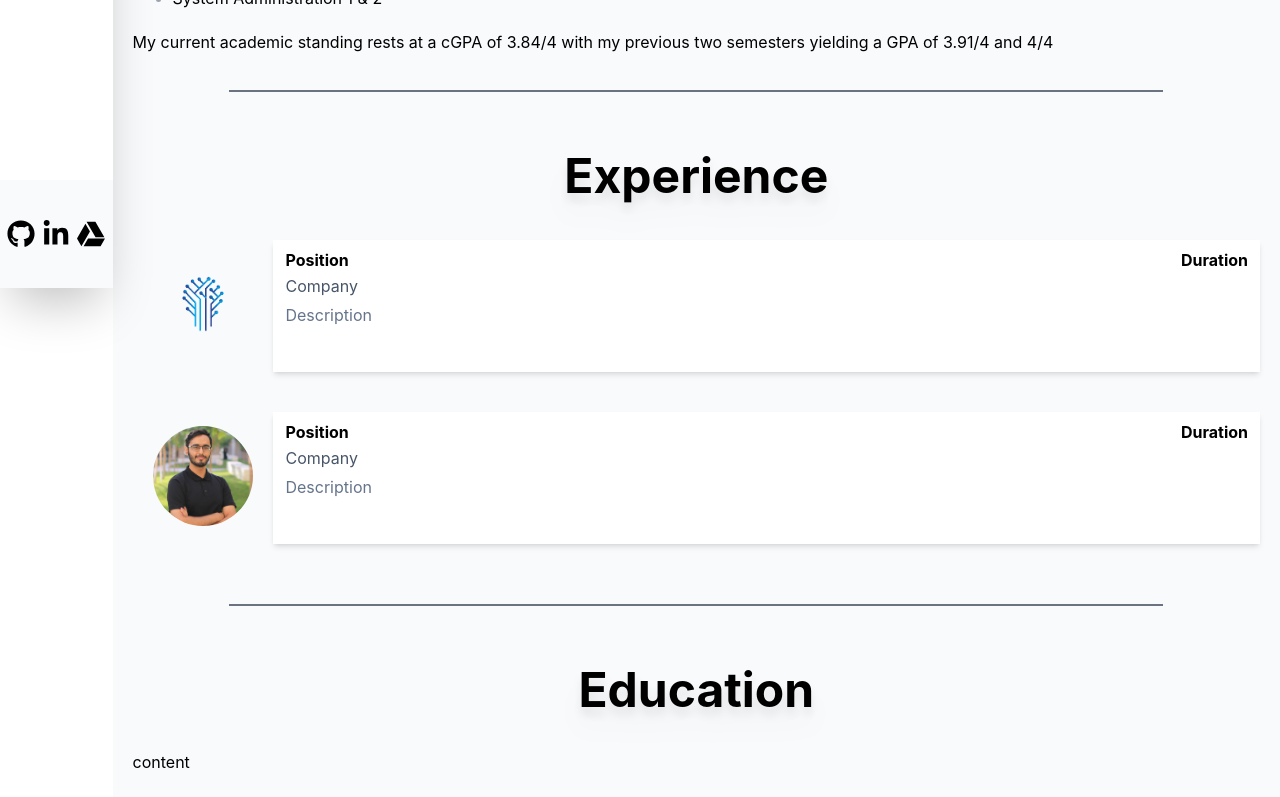
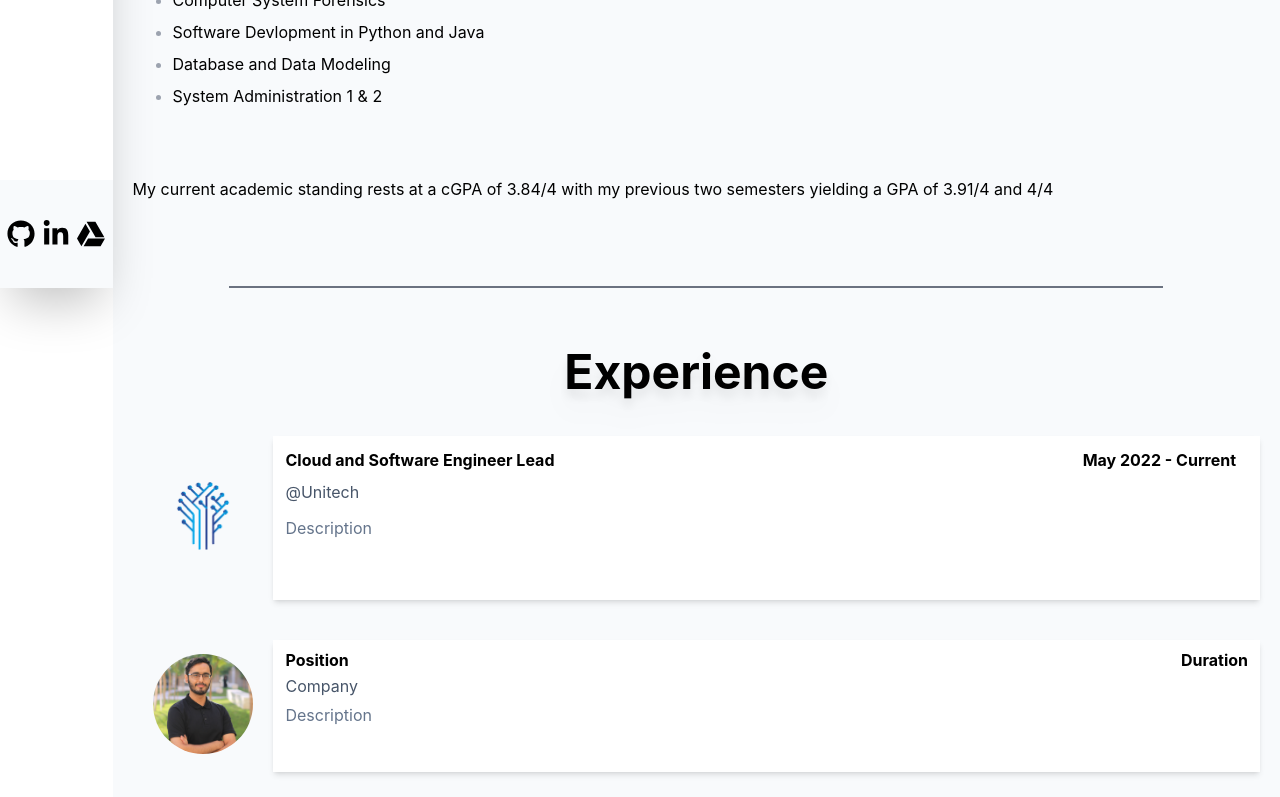
Before and after one commit to Sma-Das/next-portfolio-app, a Next.js app: page / in a window 1280 px wide. Shown: the part 1312-2109 px from the top of the page. Built offline with nearby package versions, Linux system fonts and the light colour scheme.

Commit message:
Customised Grid item

```diff
--- a/sections/about-me.tsx
+++ b/sections/about-me.tsx
@@ -3,7 +3,7 @@ const AboutMe: React.FC = () => {
     <>
       <section
         id="about-me"
-        className="flex flex-col after:border-b-2 after:w-4/5 after:mx-[10%] after:border-gray-500 bg-slate-50 mb-10"
+        className=" min-h-screen flex flex-col after:border-b-2 after:w-4/5 after:mx-[10%] after:border-gray-500 bg-slate-50 mb-10"
       >
         <div className="text-center py-5">
           <h1 className="font-bold text-3xl drop-shadow-xl xl:text-5xl">
--- a/sections/experience.tsx
+++ b/sections/experience.tsx
@@ -20,22 +20,24 @@ const Experience: React.FC = () => {
                 width="100%"
                 height="100%"
                 alt="logo"
-                className="rounded-full"
+                className="rounded-full scale-125"
               />
             </span>
-            <div className="grid grid-cols-4 grid-rows-5 col-span-full md:col-span-7 p-3">
-              <div className="col-span-2 row-span-1 font-bold">
+            <div className="grid grid-cols-4 grid-rows-5 col-span-full md:col-span-7 p-3 text-xs md:text-base">
+              <div className="col-span-2 row-span-1 font-bold ">
                 <p className="animate-underline after:bg-black pb-1">
-                  Position
+                  Cloud and Software Engineer Lead
                 </p>
               </div>
-              <div className="col-span-2 row-span-1 text-right font-bold">
-                Duration
+              <div className="col-span-2 row-span-1 text-right font-bold md:pr-3">
+                <p className="animate-underline after:bg-black pb-1 ">
+                  May 2022 - Current
+                </p>
               </div>
-              <div className="col-span-4 row-span-1 mt-1 text-slate-600">
-                Company
+              <div className="col-span-4 row-span-1 md:mt-1 text-slate-600 before:content-['@']">
+                <p className="animate-underline after:bg-slate-600">Unitech</p>
               </div>
-              <div className="col-span-4 row-span-2 mt-3 text-slate-500">
+              <div className="col-span-4 row-span-2 md:mt-3 text-slate-500">
                 Description
               </div>
             </div>
```
